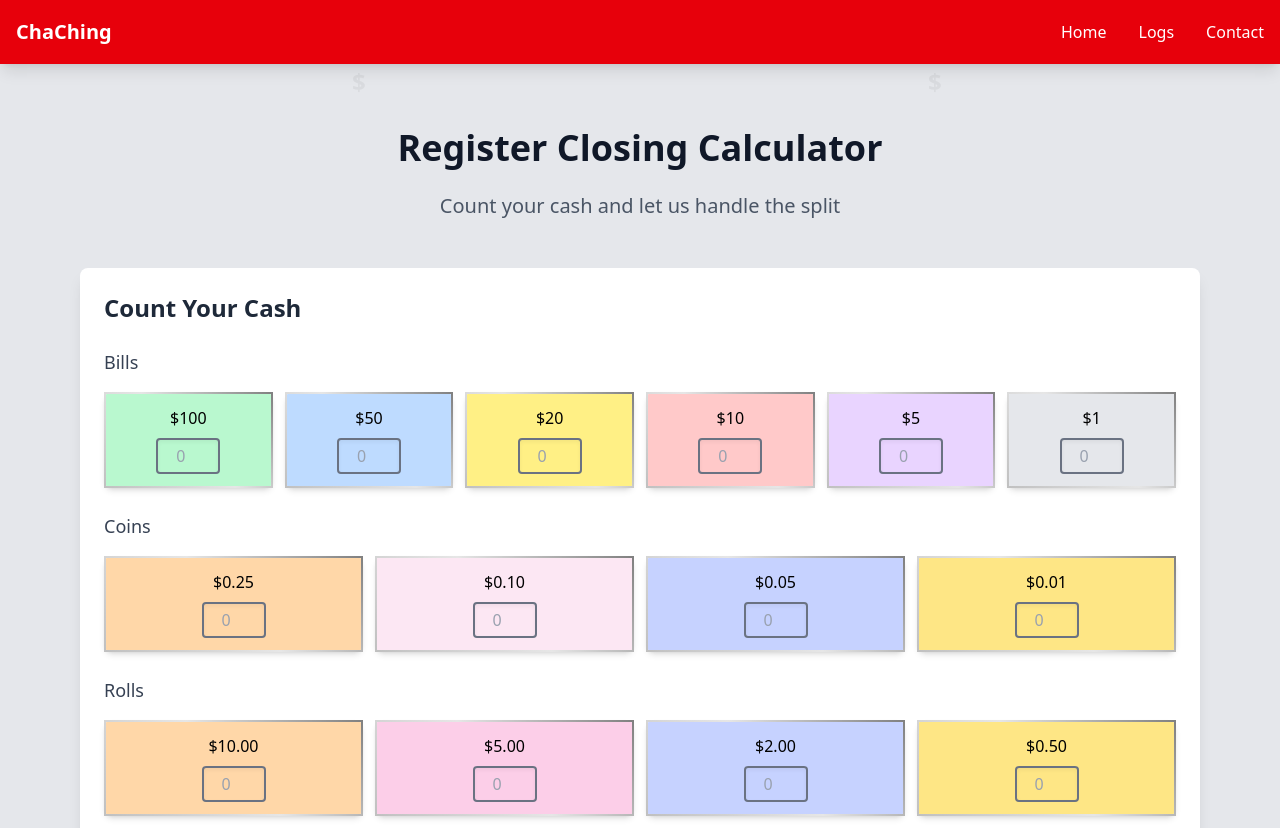
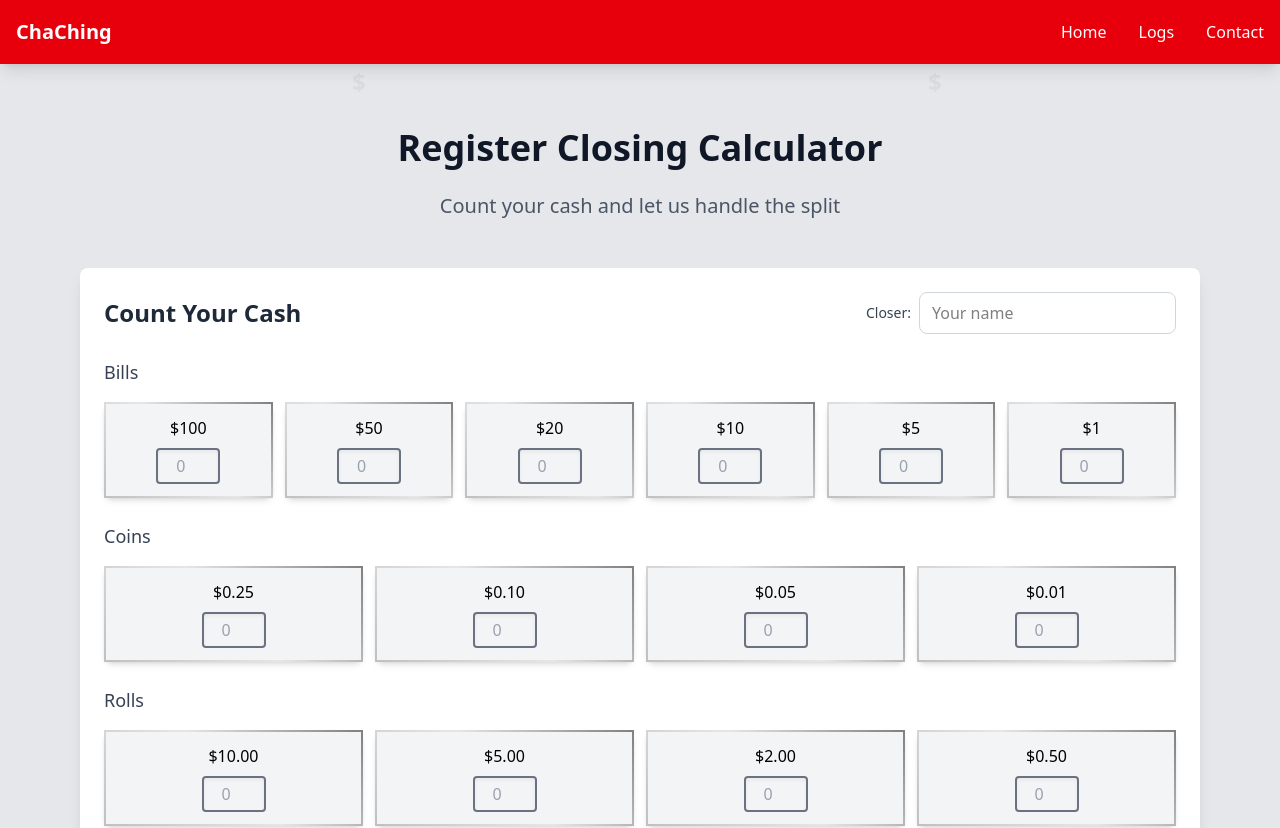
Before and after one commit to jwagojo/ChaChing, a React (Vite) app: page /closing in a window 1280 px wide. Shown: the top 828 px of the page. Built offline with nearby package versions, Linux system fonts and the light colour scheme.

Commit message:
chaned ui, added closer name input

```diff
--- a/src/pages/Closing.jsx
+++ b/src/pages/Closing.jsx
@@ -22,6 +22,7 @@ function Closing() {
   });
 
   const [closingResult, setClosingResult] = useState('');
+  const [closer, setCloser] = useState('');
 
   const denominations = {
     hundreds: 100,
@@ -135,20 +136,31 @@ function Closing() {
       </div>
 
       <div className="space-y-8 relative z-10">
-
         <div className="bg-white rounded-lg shadow-lg p-6">
-          <h2 className="text-2xl font-semibold mb-6 text-gray-800">Count Your Cash</h2>
+          <div className="flex justify-between items-center mb-6">
+            <h2 className="text-2xl font-semibold text-gray-800">Count Your Cash</h2>
+            <div className="flex items-center space-x-2">
+              <label className="text-sm font-medium text-gray-700">Closer:</label>
+              <input
+                type="text"
+                value={closer}
+                onChange={(e) => setCloser(e.target.value)}
+                placeholder="Your name"
+                className="px-3 py-2 border border-gray-300 rounded-lg focus:ring-2 focus:ring-orange-500 focus:border-transparent"
+              />
+            </div>
+          </div>
 
           <div className="mb-6">
             <h3 className="text-lg font-medium mb-4 text-gray-700">Bills</h3>
             <div className="grid grid-cols-2 md:grid-cols-3 lg:grid-cols-6 gap-3">
               {[
-                { key: 'hundreds', label: '$100', color: 'bg-green-200' },
-                { key: 'fifties', label: '$50', color: 'bg-blue-200' },
-                { key: 'twenties', label: '$20', color: 'bg-yellow-200' },
-                { key: 'tens', label: '$10', color: 'bg-red-200' },
-                { key: 'fives', label: '$5', color: 'bg-purple-200' },
-                { key: 'ones', label: '$1', color: 'bg-gray-200' }
+                { key: 'hundreds', label: '$100', color: 'bg-gray-100' },
+                { key: 'fifties', label: '$50', color: 'bg-gray-100' },
+                { key: 'twenties', label: '$20', color: 'bg-gray-100' },
+                { key: 'tens', label: '$10', color: 'bg-gray-100' },
+                { key: 'fives', label: '$5', color: 'bg-gray-100' },
+                { key: 'ones', label: '$1', color: 'bg-gray-100' }
               ].map(({ key, label, color }) => (
                 <div key={key} className={`flex flex-col items-center p-3 rounded-lg ${color} border-2 border-gray-400 shadow-md hover:shadow-lg transition-shadow`} style={{borderImage: 'linear-gradient(45deg, #c0c0c0, #e6e6e6, #808080) 1'}}>
                   <span className="font-medium mb-2">{label}</span>
@@ -169,10 +181,10 @@ function Closing() {
             <h3 className="text-lg font-medium mb-4 text-gray-700">Coins</h3>
             <div className="grid grid-cols-2 md:grid-cols-4 gap-3">
               {[
-                { key: 'quarters', label: '$0.25', color: 'bg-orange-200' },
-                { key: 'dimes', label: '$0.10', color: 'bg-pink-100' },
-                { key: 'nickels', label: '$0.05', color: 'bg-indigo-200' },
-                { key: 'pennies', label: '$0.01', color: 'bg-amber-200' }
+                { key: 'quarters', label: '$0.25', color: 'bg-gray-100' },
+                { key: 'dimes', label: '$0.10', color: 'bg-gray-100' },
+                { key: 'nickels', label: '$0.05', color: 'bg-gray-100' },
+                { key: 'pennies', label: '$0.01', color: 'bg-gray-100' }
               ].map(({ key, label, color }) => (
                 <div key={key} className={`flex flex-col items-center p-3 rounded-lg ${color} border-2 border-gray-400 shadow-md hover:shadow-lg transition-shadow`} style={{borderImage: 'linear-gradient(45deg, #c0c0c0, #e6e6e6, #808080) 1'}}>
                   <span className="font-medium mb-2">{label}</span>
@@ -193,10 +205,10 @@ function Closing() {
             <h3 className="text-lg font-medium mb-4 text-gray-700">Rolls</h3>
             <div className="grid grid-cols-2 md:grid-cols-4 gap-3">
               {[
-                { key: 'quarterRolls', label: '$10.00', color: 'bg-orange-200' },
-                { key: 'dimeRolls', label: '$5.00', color: 'bg-pink-200' },
-                { key: 'nickelRolls', label: '$2.00', color: 'bg-indigo-200' },
-                { key: 'pennyRolls', label: '$0.50', color: 'bg-amber-200' }
+                { key: 'quarterRolls', label: '$10.00', color: 'bg-gray-100' },
+                { key: 'dimeRolls', label: '$5.00', color: 'bg-gray-100' },
+                { key: 'nickelRolls', label: '$2.00', color: 'bg-gray-100' },
+                { key: 'pennyRolls', label: '$0.50', color: 'bg-gray-100' }
               ].map(({ key, label, color }) => (
                 <div key={key} className={`flex flex-col items-center p-3 rounded-lg ${color} border-2 border-gray-400 shadow-md hover:shadow-lg transition-shadow`} style={{borderImage: 'linear-gradient(45deg, #c0c0c0, #e6e6e6, #808080) 1'}}>
                   <span className="font-medium mb-2">{label}</span>
```
